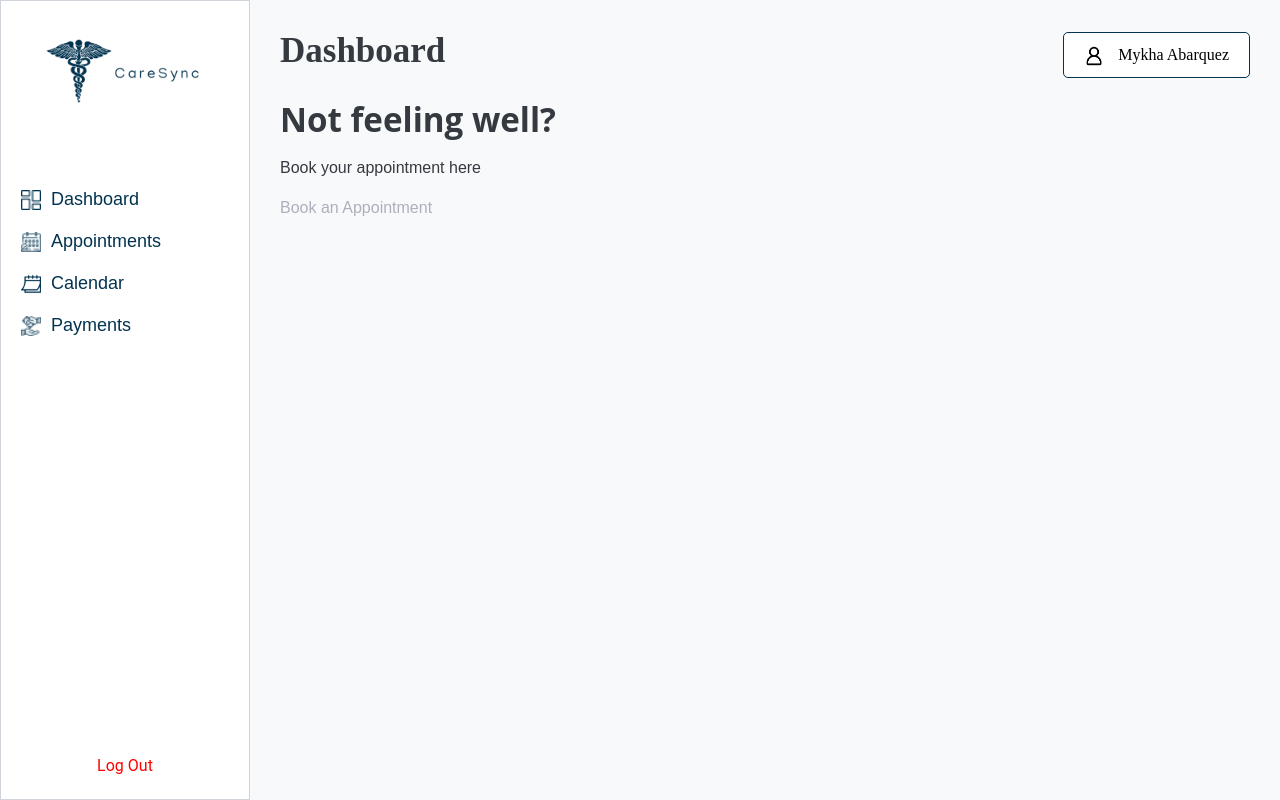
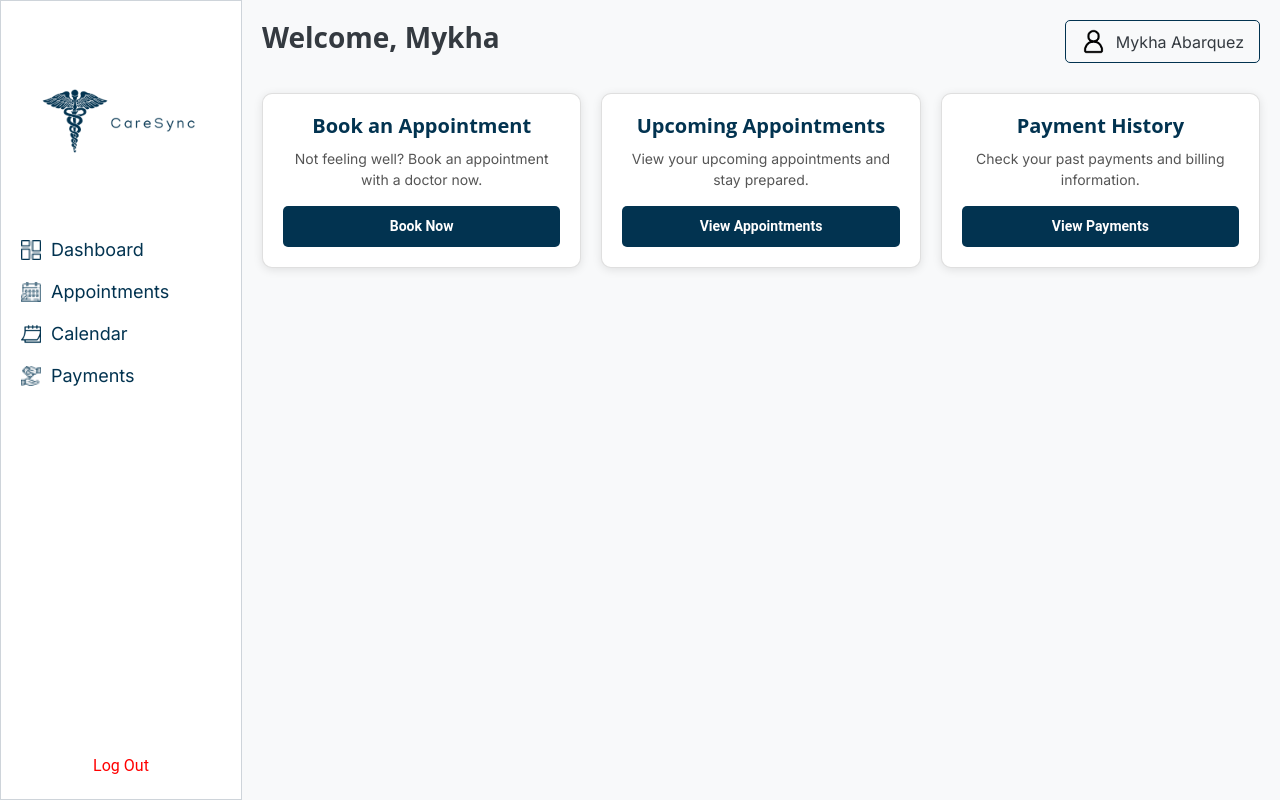
Before and after one commit to AbarquezMyk/PROJECTDJANGO, a Django app: page /dashboard/ in a window 1280 px wide. Run offline with Django 5.2, Linux system fonts and the light colour scheme; a user stored in the database is signed in; some libraries are stand-ins or nearby versions.

Commit message:
Dashboard UI Changes

```diff
--- a/CareSync/patients/templates/patients/dashboard.html
+++ b/CareSync/patients/templates/patients/dashboard.html
@@ -13,48 +13,81 @@
         body {
             font-family: 'Inter', sans-serif;
             background-color: #f8f9fa;
-            color: #343a40;
             margin: 0;
             padding: 0;
         }
         .main-content {
-            margin: 20px auto;
             padding: 20px;
-            background-color: #ffffff;
-            border-radius: 10px;
-            box-shadow: 0 0 15px rgba(0, 0, 0, 0.05);
-            width: 60%;
-            max-width: 800px;
-            text-align: center;
+            width: 100%;
         }
         h1, h2 {
             color: #343a40;
-            font-weight: 700;
+            font-weight: bold;
         }
-        .main-content h2 {
-            font-size: 24px;
-            font-weight: 700;
+        .dashboard-header {
+            display: flex;
+            justify-content: space-between;
+            align-items: center;
+            margin-bottom: 30px;
+        }
+        .dashboard-header h1 {
+            font-size: 28px;
+        }
+        .profile-link {
+            display: flex;
+            align-items: center;
+            text-decoration: none;
+            font-size: 16px;
+            color: #343a40;
+            border: 1px solid #023350;
+            padding: 8px 15px;
+            border-radius: 5px;
+        }
+        .profile-link img {
+            margin-right: 10px;
+            width: 25px;
+            height: 25px;
+        }
+        .cards {
+            display: grid;
+            grid-template-columns: repeat(auto-fit, minmax(250px, 1fr));
+            gap: 20px;
+        }
+        .card {
+            background: #fff;
+            border-radius: 10px;
+            box-shadow: 0 2px 10px rgba(0, 0, 0, 0.1);
+            padding: 20px;
+            text-align: center;
+        }
+        .card h3 {
+            font-size: 20px;
+            margin-bottom: 10px;
             color: #023350;
         }
-        .main-content p {
-            font-size: 16px;
+        .card p {
+            font-size: 14px;
             color: #555;
         }
         .btn-primary {
             background-color: #023350;
-            border-color: #023350;
+            border: none;
             padding: 10px 20px;
-            font-size: 16px;
-            font-weight: 600;
+            font-size: 14px;
+            font-weight: bold;
             border-radius: 5px;
+            transition: background-color 0.3s;
+        }
+        .btn-primary:hover {
+            background-color: #025d6e;
         }
     </style>
 </head>
-<body style="font-family: 'Manjari', sans-serif; display: flex; margin: 0; padding: 0; height: 100vh;">
+<body style="display: flex; margin: 0; padding: 0; height: 100vh;">
     <!-- Sidebar -->
     <div style="width: 250px; background-color: white; padding: 20px; display: flex; flex-direction: column; justify-content: space-between; border: 1px solid #CED4DA; height: 100vh;">
         <div style="text-align: center;">
-            <img src="{% static 'img/gallery/logo.png' %}" alt="CareSync Logo" style="width: 200px; height: auto; margin-top: -50px;">
+            <img src="{% static 'img/gallery/logo.png' %}" alt="CareSync Logo" style="width: 200px; height: auto;">
         </div>
         <ul style="list-style: none; padding: 0; margin: 0;">
             <li style="margin: 15px 0; display: flex; align-items: center;">
@@ -73,31 +106,42 @@
                 <img src="{% static 'img/gallery/payment-method.png' %}" alt="Payments Icon" style="width: 20px; height: 20px; margin-right: 10px;">
                 <a href="{% url 'appointments:credit_card' %}" style="text-decoration: none; color: #023350; font-size: 18px;">Payments</a>
             </li>
-            <!-- <li style="margin: 15px 0; display: flex; align-items: center;">
-                <img src="{% static 'img/gallery/setting.png' %}" alt="Settings Icon" style="width: 20px; height: 20px; margin-right: 10px;">
-                <a href="#" style="text-decoration: none; color: #023350; font-size: 18px;">Settings</a>
-            </li> -->
         </ul>
         <div style="text-align: center; margin-top: auto;">
             <form method="POST" action="{% url 'logout' %}">
                 {% csrf_token %}
-                <button type="submit" style="color: red; background: none; border: none; text-decoration: none; cursor: pointer;">Log Out</button>
+                <button type="submit" style="color: red; background: none; border: none; cursor: pointer;">Log Out</button>
             </form>
         </div>
     </div>
 
     <!-- Main Content -->
-    <div style="flex: 1; padding: 30px;">
-        <div style="display: flex; justify-content: space-between; align-items: center; margin-bottom: 20px;">
-            <h1 style="font-size: 35px; font-weight: bold; font-family: 'Manjari';">Dashboard</h1>
-            <a href="{% url 'profile' %}" style="padding: 10px 20px; border: 1px solid #023350; background-color: white; color: black; text-decoration: none; border-radius: 5px; font-family: 'Manjari';">
-                <img src="{% static 'img/gallery/person_logo.png' %}" alt="Dashboard Icon" style="width: 20px; height: 20px; margin-right: 10px;">
+    <div class="main-content">
+        <div class="dashboard-header">
+            <h1>Welcome, {{ first_name }}</h1>
+            <a href="{% url 'profile' %}" class="profile-link">
+                <img src="{% static 'img/gallery/person_logo.png' %}" alt="Profile Icon">
                 {{ first_name }} {{ last_name }}
             </a>
         </div>
-        <h2>Not feeling well?</h2>
-        <p class="mt-3">Book your appointment here</p>
-        <a href="{% url 'appointments:choose_your_doctor' %}">Book an Appointment</a>
+
+        <div class="cards">
+            <div class="card">
+                <h3>Book an Appointment</h3>
+                <p>Not feeling well? Book an appointment with a doctor now.</p>
+                <a href="{% url 'appointments:choose_your_doctor' %}" class="btn btn-primary">Book Now</a>
+            </div>
+            <div class="card">
+                <h3>Upcoming Appointments</h3>
+                <p>View your upcoming appointments and stay prepared.</p>
+                <a href="{% url 'appointments:appointment_history' %}" class="btn btn-primary">View Appointments</a>
+            </div>
+            <div class="card">
+                <h3>Payment History</h3>
+                <p>Check your past payments and billing information.</p>
+                <a href="{% url 'appointments:credit_card' %}" class="btn btn-primary">View Payments</a>
+            </div>
+        </div>
     </div>
 
     <script src="https://cdn.jsdelivr.net/npm/bootstrap@5.3.0/dist/js/bootstrap.bundle.min.js"></script>
```
Also changed, not shown: CareSync/patients/templates/patients/login.html (+6 -6 lines), CareSync/patients/templates/patients/profile.html (+2 -6 lines), CareSync/patients/templates/patients/register.html (+9 -4 lines), CareSync/db.sqlite3.
